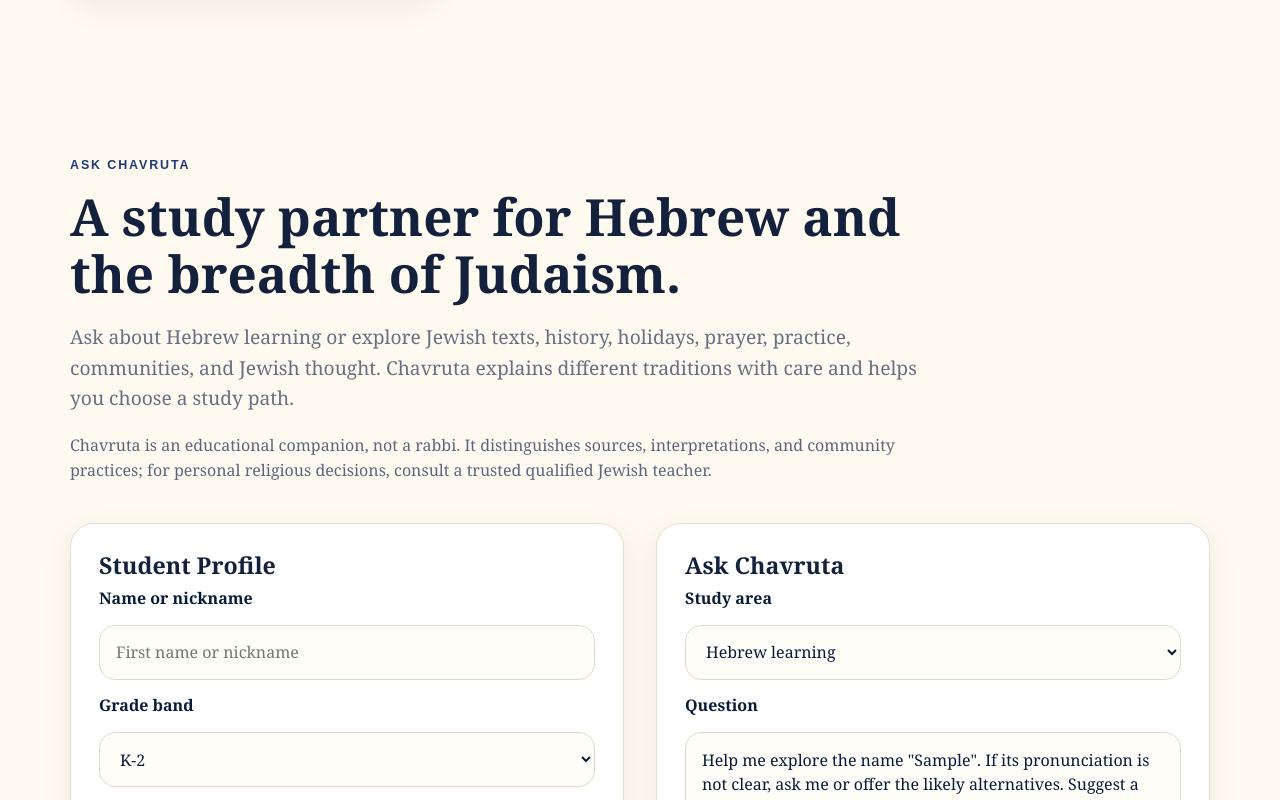
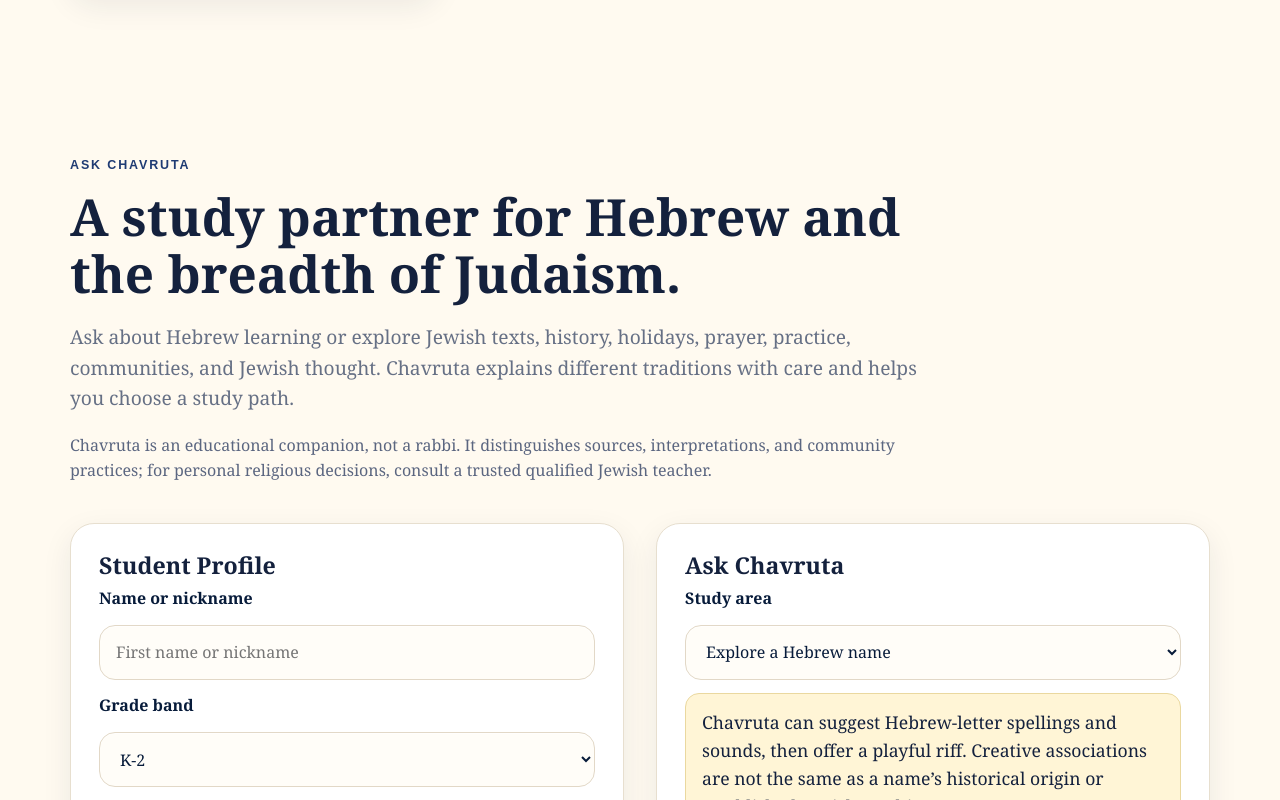
Before and after one commit to richardatf-oss/luminanexus-site, a React (Vite) app: page / in a window 1280 px wide. Both pictures are taken after typing "Sample" into the empty fields and a click on the button "Explore this name with Chavruta". Shown: the part 10740-11540 px from the top of the page. Built offline with nearby package versions, Linux system fonts and the light colour scheme.

Commit message:
Add name exploration question mode

```diff
--- a/src/components/ChavrutaClassroom.jsx
+++ b/src/components/ChavrutaClassroom.jsx
@@ -3,6 +3,7 @@ import { useEffect, useMemo, useRef, useState } from "react";
 const STORAGE_KEY = "chavrutaStudentProfile";
 const MODES = new Set([
   "judaism-study",
+  "name-study",
   "hebrew-classroom",
   "track-placement",
   "teacher-planning",
@@ -279,11 +280,20 @@ function ChavrutaClassroom() {
             <select id="chavruta-mode" value={mode} onChange={event => setMode(event.target.value)}>
               <option value="hebrew-classroom">Hebrew learning</option>
               <option value="judaism-study">Judaism & Jewish life</option>
+              <option value="name-study">Explore a Hebrew name</option>
               <option value="track-placement">Hebrew track placement</option>
               <option value="teacher-planning">Hebrew teacher planning</option>
               <option value="source-library">Jewish Source Library</option>
               <option value="noahide-parcha">Noahide Parcha</option>
             </select>
+
+            {mode === "name-study" && (
+              <p className="context-note">
+                Chavruta can suggest Hebrew-letter spellings and sounds, then
+                offer a playful riff. Creative associations are not the same
+                as a name’s historical origin or established Jewish teaching.
+              </p>
+            )}
 
             {isJudaismMode && (
               <div className="context-note">
@@ -326,9 +336,11 @@ function ChavrutaClassroom() {
               onKeyDown={handleQuestionKeyDown}
               placeholder={isJudaismMode
                 ? "Ask about any area of Judaism or Jewish life..."
-                : mode === "noahide-parcha"
-                  ? "Name a parsha and ask for a Noahide reflection..."
-                  : "Ask a Hebrew learning question..."}
+                : mode === "name-study"
+                  ? "Enter a first name or nickname and tell Chavruta how you pronounce it..."
+                  : mode === "noahide-parcha"
+                    ? "Name a parsha and ask for a Noahide reflection..."
+                    : "Ask a Hebrew learning question..."}
               rows={6}
             />
 
```
